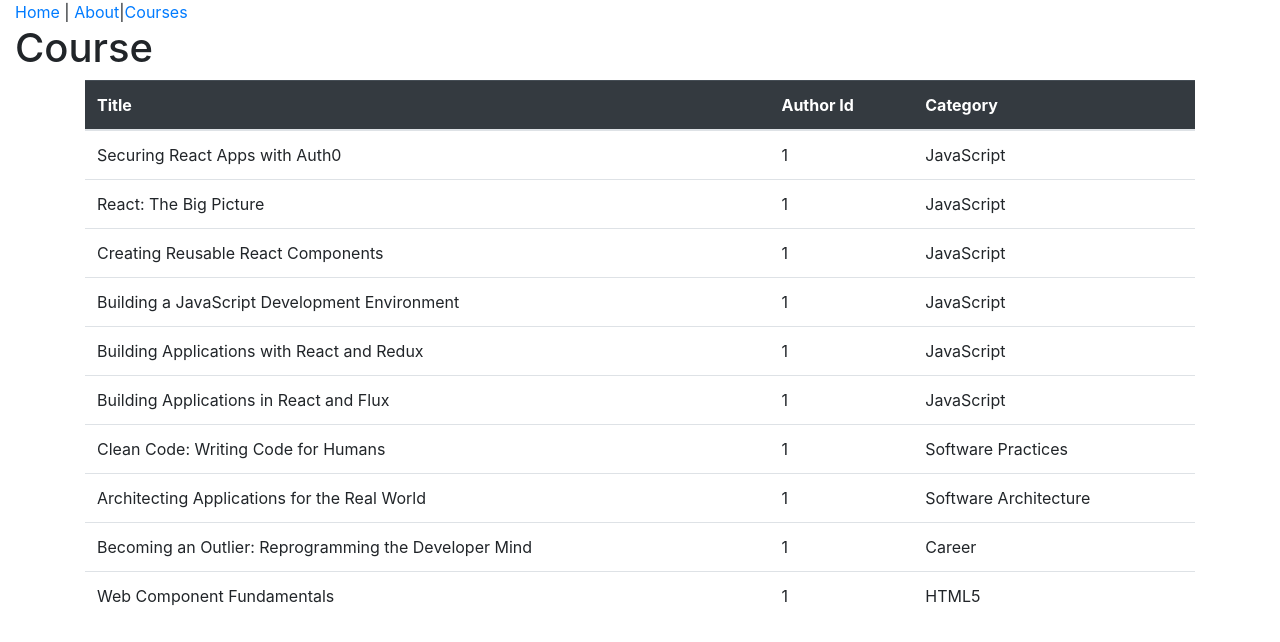
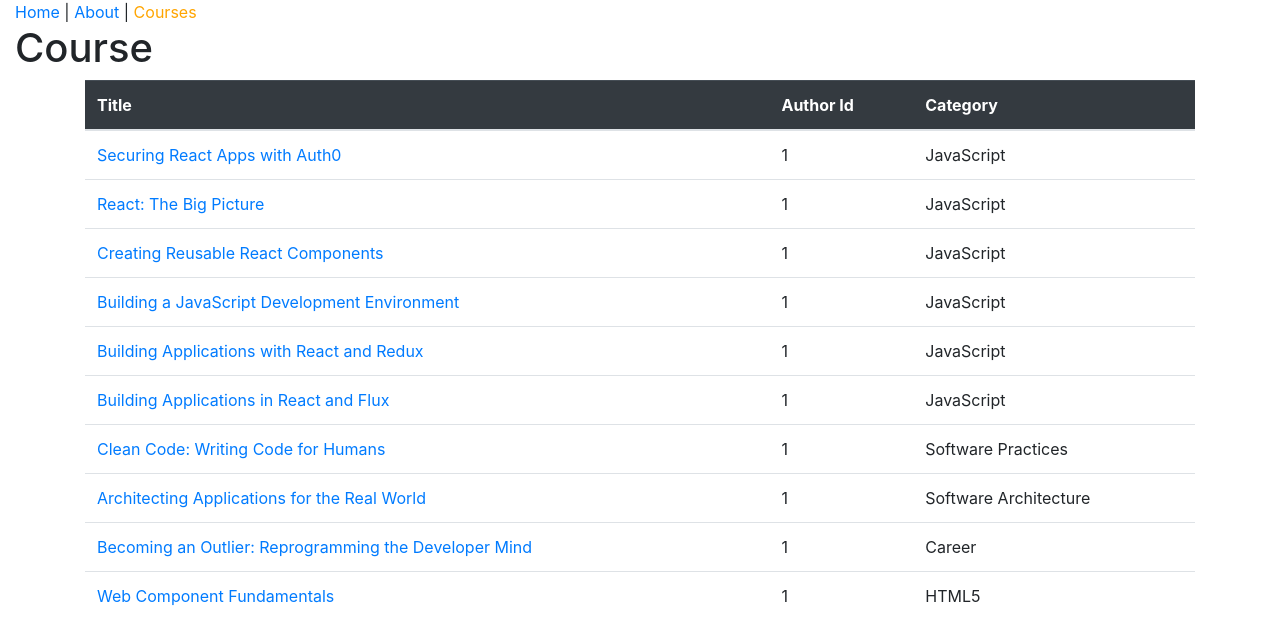
Before and after one commit to avilavate/ps-react-flux, a React (Create React App) app: page /courses in a window 1280 px wide. Shown: the top 642 px of the page. Built offline with nearby package versions, Linux system fonts and the light colour scheme; data requests are answered from the project's data file.

Commit message:
Added Router param to display course detail page

```diff
--- a/src/components/App.js
+++ b/src/components/App.js
@@ -1,21 +1,24 @@
 import React from "react";
-
+import { Route, Switch, Redirect } from "react-router-dom";
 import AboutPage from "./AboutComponent";
 import HomePage from "./HomeComponent";
 import Header from "./Header";
 import CoursesPage from "./CoursesComponent";
+import NotFoundPage from "./NotFoundComonent";
+import ManageCoursePage from "./ManageCourseComponent";
 
 function App() {
-  function getPage() {
-    const url = window.location.pathname;
-    if (url === "/about") return <AboutPage></AboutPage>;
-    if (url === "/courses") return <CoursesPage></CoursesPage>;
-    else return <HomePage></HomePage>;
-  }
   return (
     <div className="container-fluid">
       <Header></Header>
-      {getPage()}
+      <Switch>
+        <Route path="/" exact component={HomePage}></Route>
+        <Route path="/about" exact component={AboutPage}></Route>
+        <Route path="/courses" exact component={CoursesPage}></Route>
+        <Route path="/course/:slug" exact component={ManageCoursePage}></Route>
+        <Redirect from="/about-page" to="/about"></Redirect>
+        <Route component={NotFoundPage}></Route>
+      </Switch>
     </div>
   );
 }
--- a/src/components/CourseListComponent.js
+++ b/src/components/CourseListComponent.js
@@ -1,4 +1,6 @@
 import React from "react";
+import PropType from "prop-types";
+import { Link } from "react-router-dom";
 
 function CourseList(props) {
   function getCoursesGrid() {
@@ -7,7 +9,9 @@
         {props.courses.map(course => {
           return (
             <tr key={course.id}>
-              <td>{course.title}</td>
+              <td>
+                <Link to={"/course/" + course.slug}> {course.title}</Link>
+              </td>
               <td>{course.authorId}</td>
               <td>{course.category}</td>
             </tr>
--- a/src/components/Header.js
+++ b/src/components/Header.js
@@ -1,10 +1,23 @@
 import React from "react";
+import { Link, NavLink } from "react-router-dom";
 
 function Header() {
+  const activeStyle = {
+    color: "orange"
+  };
   return (
     <nav>
-      <a href="/">Home</a> | <a href="/about">About</a>|
-      <a href="/courses">Courses</a>
+      <NavLink exact activeStyle={activeStyle} to="/">
+        Home
+      </NavLink>
+      {" | "}
+      <NavLink activeStyle={activeStyle} to="/about">
+        About
+      </NavLink>
+      {" | "}
+      <NavLink activeStyle={activeStyle} to="/courses">
+        Courses
+      </NavLink>
     </nav>
   );
 }
--- a/src/components/HomeComponent.js
+++ b/src/components/HomeComponent.js
@@ -1,4 +1,5 @@
 import React from "react";
+import { Link } from "react-router-dom";
 
 function HomePage() {
   return (
@@ -7,7 +8,9 @@
       <p>React Flux & React Router for ultra fast Web Apps.</p>
 
       <p>
-        <a href="/about">About</a>
+        <Link className="btn btn-primary" to="/about">
+          About
+        </Link>
       </p>
     </div>
   );
--- a/src/index.js
+++ b/src/index.js
@@ -6,5 +6,11 @@
 import HomePage from "./components/HomeComponent";
 import AboutPage from "./components/AboutComponent";
 import App from "./components/App";
+import { BrowserRouter as Router } from "react-router-dom";
 
-render(<App />, document.getElementById("root"));
+render(
+  <Router>
+    <App />
+  </Router>,
+  document.getElementById("root")
+);
```
